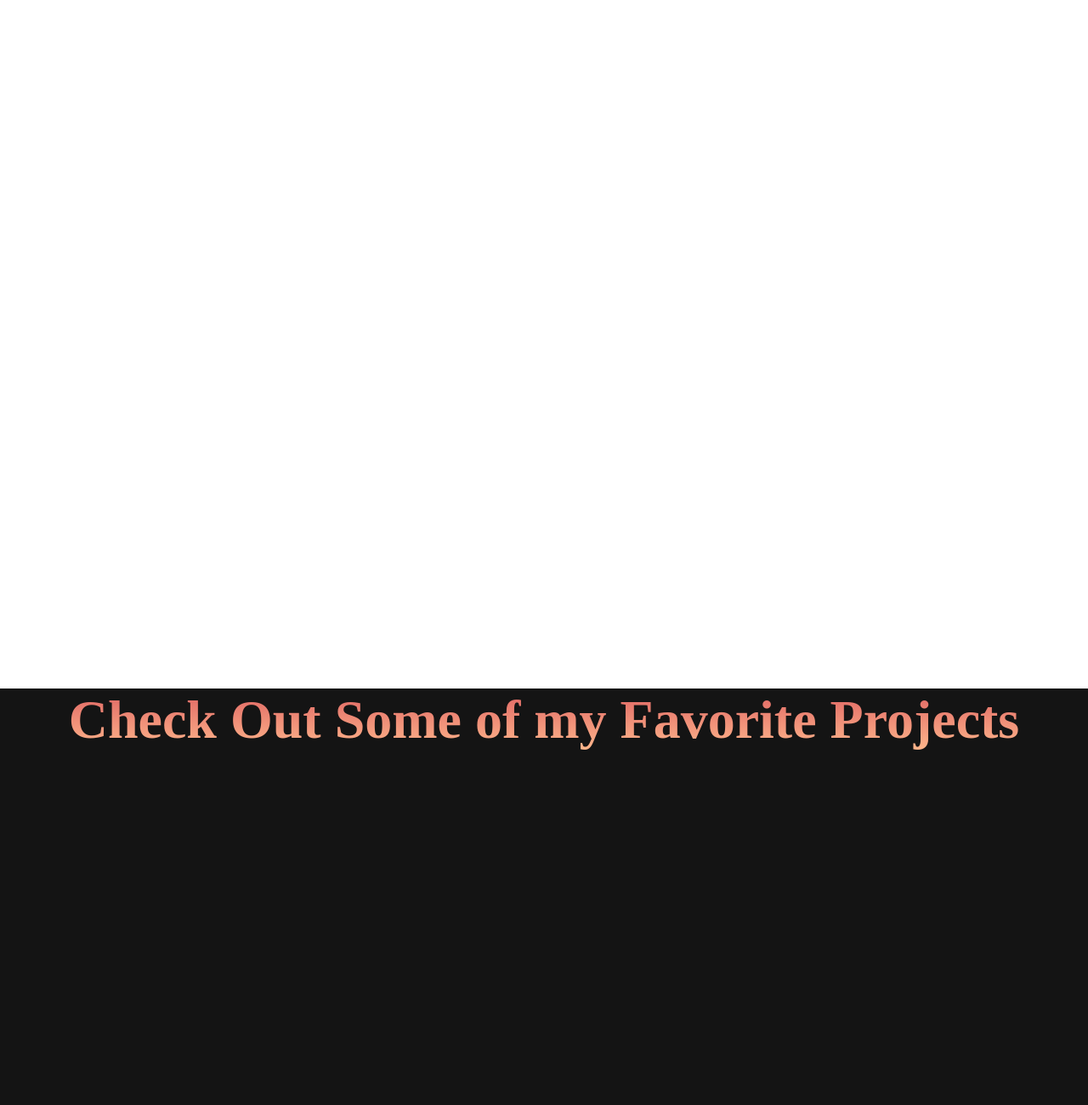
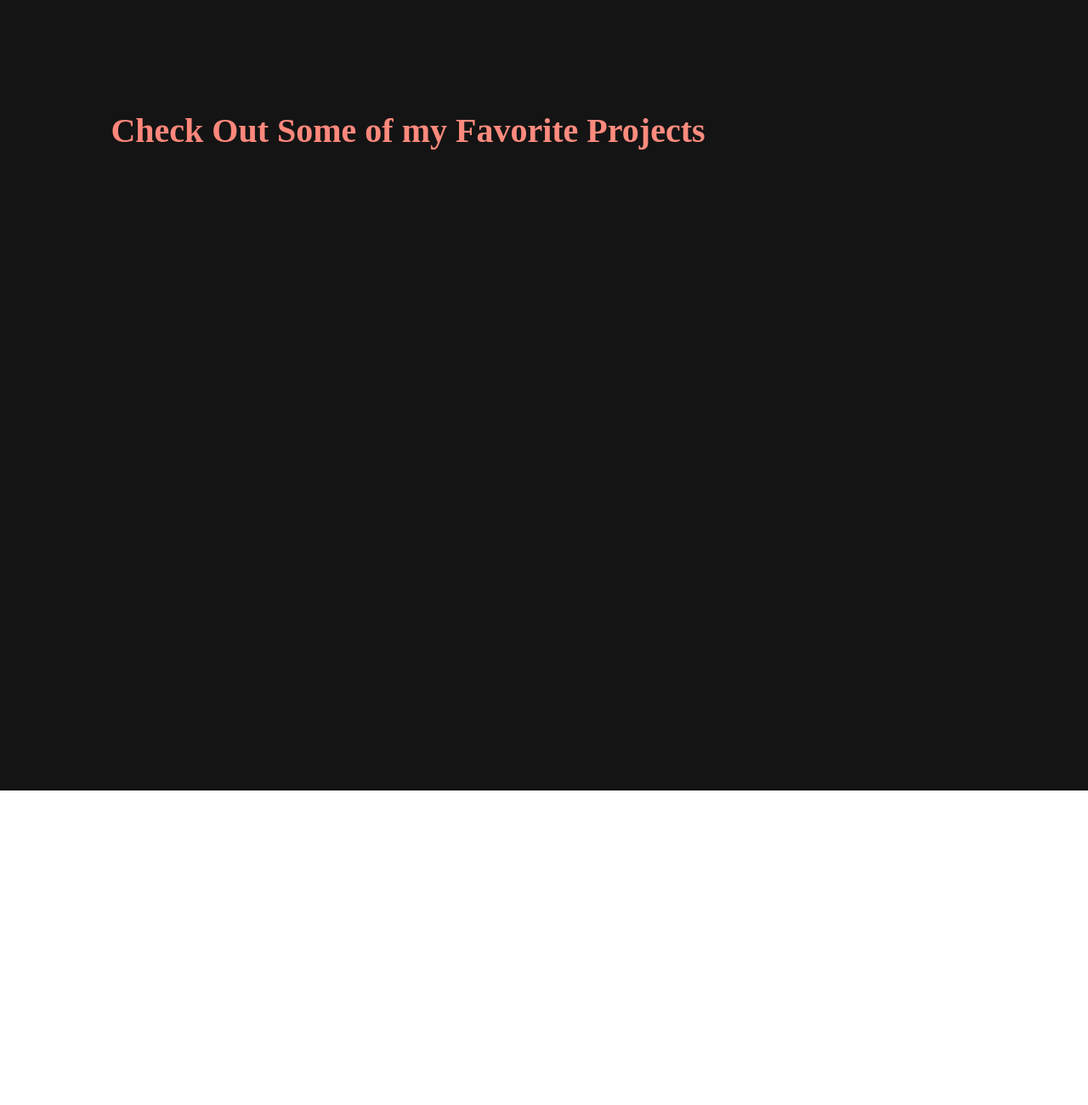
Before and after one commit to tfh0007/PortfolioWebsite, a plain HTML site: page homeMenu.html in a window 1280 px wide. Shown: the part 1120-2420 px from the top of the page at 85% size. After the commit the page ends 2389 px from the top, so only its background shows below. Drawn offline with nearby package versions, Linux system fonts and the light colour scheme.

Commit message:
I added a workaround solution to fix the overlapping text

```diff
--- a/homeMenu.html
+++ b/homeMenu.html
@@ -77,25 +77,15 @@
 					<img src="images/MeAtStoneMountain_cropped.svg" alt="" id="main__img">
 				</div>
 			</div>
-		</div>
-
 
 		<!- Favorite Projects section>
 
-		<div>
-			<div class="projects">
-				<div class ="projects__container">
-					<div class = "projects__content">
+				<div class="projects">
 
-						<h1> Check Out Some of my Favorite Projects </h1>
+						<h3> Check Out Some of my Favorite Projects </h3>
+				</div>
+		</div>
 
-					</div>
-
-				</div>
-
-			</div>
-
-		</div>
 
 
 		<!We want to be able to acess our java script instructions>
--- a/style.css
+++ b/style.css
@@ -347,7 +347,7 @@
 
 		.main {
 			background-color: #141414;
-			padding: 0 10rem 0 0;
+			padding: 0 20rem 0 0;
 			z-index: 10;
 
 		}
@@ -415,43 +415,75 @@
 
 		/* Favorite projects styling */
 		.projects {
-			margin-top: 1000px;
-			z-index: 1;
-			background-color: #141414;
-
-			display: flex;
+			background: #141414;
+			display:flex;
 			flex-direction: column;
-			align-items: center;
-			height: 90vh;
-
-
-
-
+			align-items:center;
+			height: 100vh;
 		}
 
-		.projects h1 {
+		.projects h3{
 
-
+			background-color: #ff8177;
+			background-image: linear-gradient(to right, #ff8177 0%,
+				#ff867a 0%, #ff8c7f 100%);
 			background-size: 100%;
-			z-index: 1;
-			margin-bottom: 20rem;
-			font-size: 4rem;
-			background-color: #ff8177;
-			background-image: linear-gradient(#de6262 , #ffb88c);
+			margin-bottom: 5rem;
+			font-size: 2.5rem;
 			-webkit-background-clip: text;
 			-moz-background-clip: text;
 			-webkit-text-fill-color: transparent;
 			-moz-text-fill-color: transparent;
+		}
+
+		/* When the screen gets to small the pages overlap so we need to fix this */
+		@media screen and (max-height: 1000px) {
+
+			.projects {
+			margin-top: 12rem;
+			}
 
 		}
 
-		.projects__container {
-			display: flex;
-			justify-content: center;
-			flex-wrap;
+		/* When the screen gets to small the pages overlap so we need to fix this */
+		@media screen and (max-height: 800px) {
+
+			.projects {
+			margin-top: 20rem;
+			margin-bottom: 20rem;
+			}
+
 		}
 
+		/* When the screen gets to small the pages overlap so we need to fix this */
+		@media screen and (max-height: 600px) {
 
+			.projects {
+			margin-top: 32rem;
+			margin-bottom: 32rem;
+			}
+
+		}
+
+			/* When the screen gets to small the pages overlap so we need to fix this */
+		@media screen and (max-height: 400px) {
+
+			.projects {
+			margin-top: 39rem;
+			margin-bottom: 39rem;
+			}
+
+		}
+
+				/* When the screen gets to small the pages overlap so we need to fix this */
+		@media screen and (max-height: 250px) {
+
+			.projects {
+			margin-top: 45rem;
+			margin-bottom: 45rem;
+			}
+
+		}
 
 		/* Make the picture a little smaller when screen gets smaller
 		 * to avoid any overflow from happening */
```
